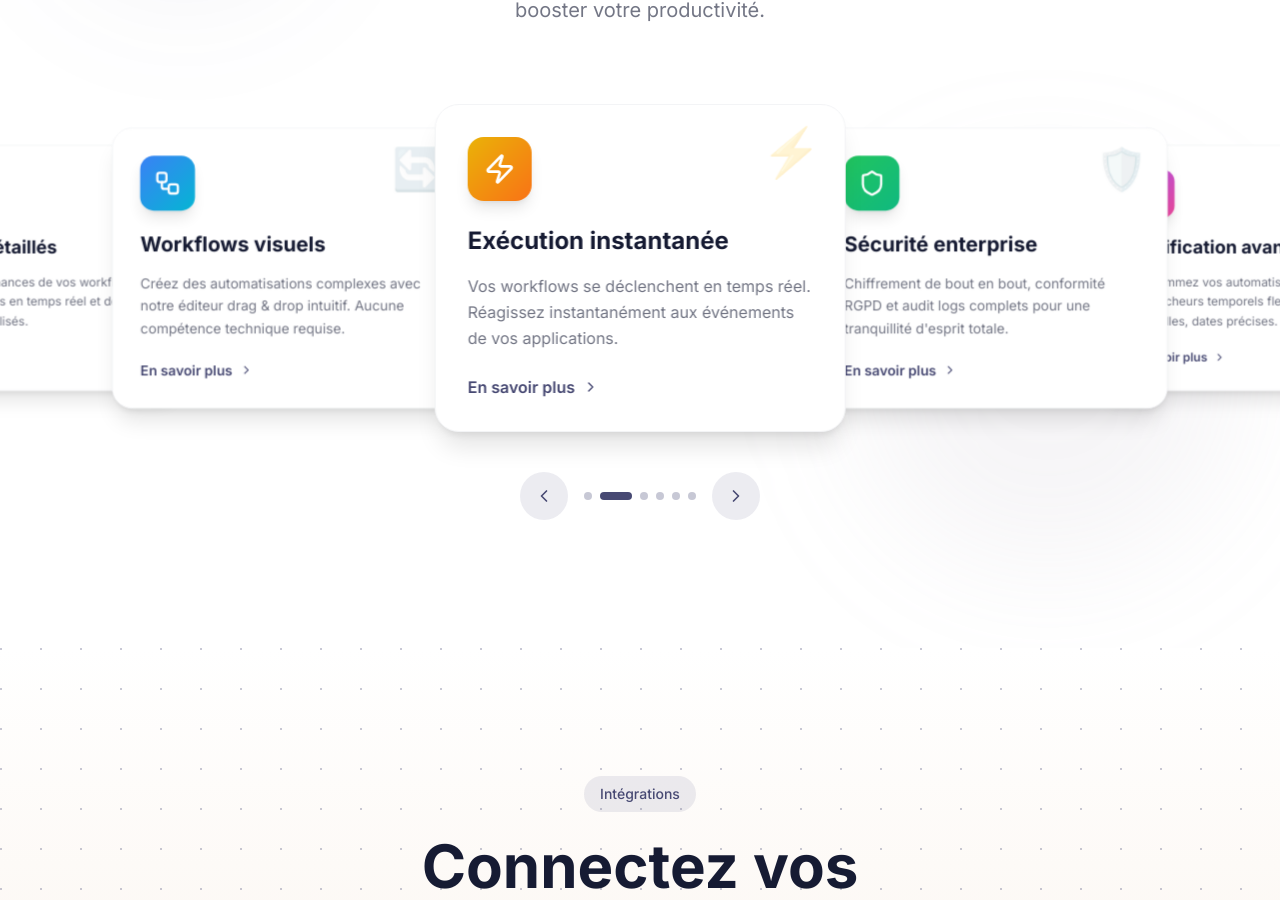
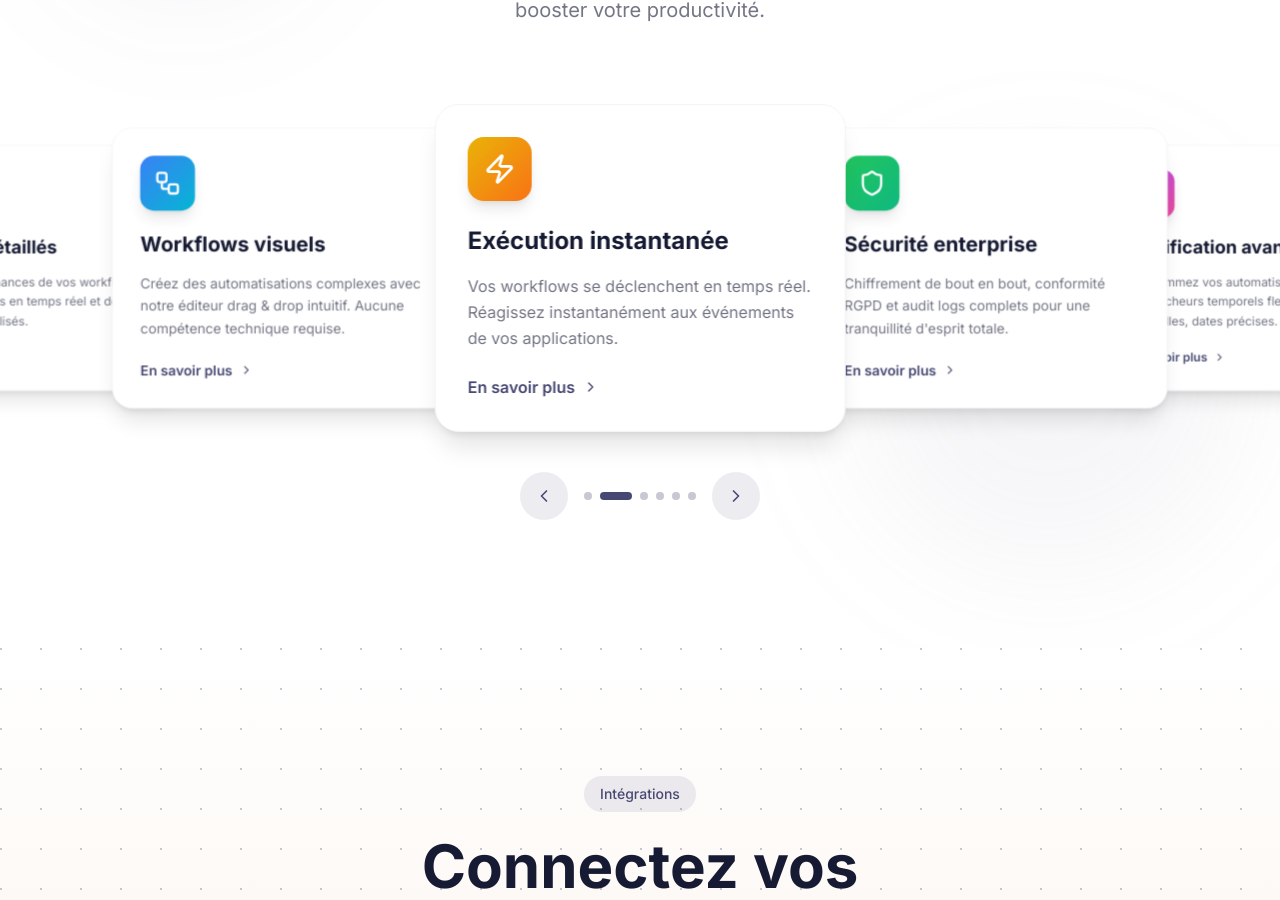
Before and after one commit to Thomas-furstenberger/Area-miror, a React (Vite) app in the folder web/: page / in a window 1280 px wide. Shown: the part 1932-2832 px from the top of the page. Built offline with nearby package versions, Linux system fonts and the light colour scheme; no server answers.

Commit message:
fix(LandingPage) remove emojis

```diff
--- a/web/src/components/FeaturesCarousel.tsx
+++ b/web/src/components/FeaturesCarousel.tsx
@@ -26,7 +26,6 @@ const features = [
     description:
       'Créez des automatisations complexes avec notre éditeur drag & drop intuitif. Aucune compétence technique requise.',
     gradient: 'from-blue-500 to-cyan-500',
-    image: '🔄',
   },
   {
     icon: Zap,
@@ -34,7 +33,6 @@ const features = [
     description:
       'Vos workflows se déclenchent en temps réel. Réagissez instantanément aux événements de vos applications.',
     gradient: 'from-yellow-500 to-orange-500',
-    image: '⚡',
   },
   {
     icon: Shield,
@@ -42,7 +40,6 @@ const features = [
     description:
       "Chiffrement de bout en bout, conformité RGPD et audit logs complets pour une tranquillité d'esprit totale.",
     gradient: 'from-green-500 to-emerald-500',
-    image: '🛡️',
   },
   {
     icon: Clock,
@@ -50,7 +47,6 @@ const features = [
     description:
       'Programmez vos automatisations avec des déclencheurs temporels flexibles. Cron, intervalles, dates précises.',
     gradient: 'from-purple-500 to-pink-500',
-    image: '⏰',
   },
   {
     icon: Puzzle,
@@ -58,7 +54,6 @@ const features = [
     description:
       'Connectez tous vos outils favoris : GitHub, Discord, Gmail, Slack, et bien plus encore.',
     gradient: 'from-red-500 to-rose-500',
-    image: '🧩',
   },
   {
     icon: BarChart3,
@@ -66,7 +61,6 @@ const features = [
     description:
       'Suivez les performances de vos workflows avec des métriques en temps réel et des rapports personnalisés.',
     gradient: 'from-indigo-500 to-violet-500',
-    image: '📊',
   },
 ];
 
@@ -168,11 +162,6 @@ export default function FeaturesCarousel() {
                       </h3>
                       <p className="text-text/60 leading-relaxed mb-6">{feature.description}</p>
 
-                      {/* Decorative emoji */}
-                      <div className="absolute top-6 right-6 text-5xl opacity-20 group-hover:opacity-40 transition-opacity">
-                        {feature.image}
-                      </div>
-
                       {/* Learn more link */}
                       <motion.button
                         whileHover={{ x: 5 }}
```
